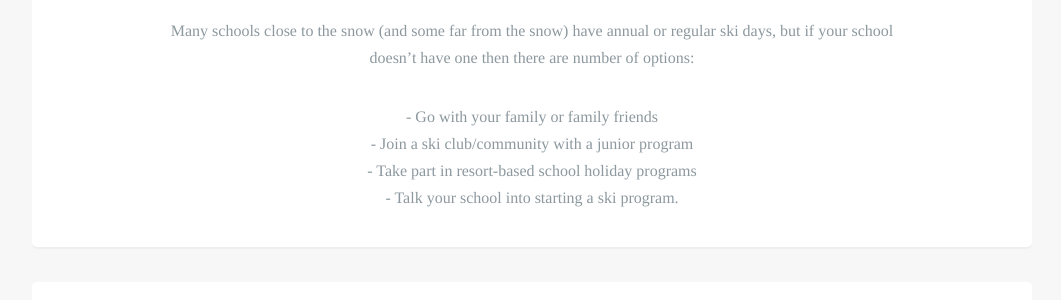
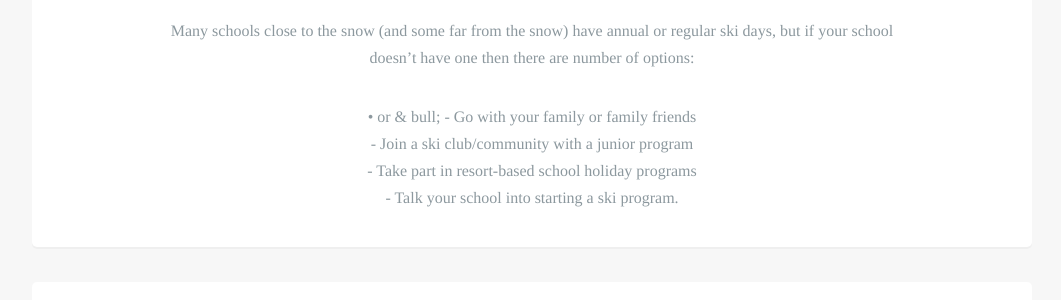
Before and after one commit to robcatto/robcatto.github.io, a Jekyll site: the page built from discoverxc/kids/index.html, in a window 1280 px wide and 900 px high, scrolled down 1121 px. Shown: the part 151-451 px from the top of the window, without its empty margins (108-1169 px from the left). Built offline with Jekyll 4.4.1, drawn with Linux system fonts in a browser that asks for light colours; some web fonts are replaced; Markdown is read by kramdown in place of the engine named in the settings.

Commit message:
Update index.html

```diff
--- a/discoverxc/kids/index.html
+++ b/discoverxc/kids/index.html
@@ -111,7 +111,7 @@ layout: default
                 <p>Kids generally start learning on classic skis but can quickly progress to skating skis.  As they build confidence on their skis they will start to explore ungroomed areas on the sides of the tracks and find hills to go up and down. The great thing about cross country skiing is that you can ski wherever you like however consider their skiing ability to ensure they have a safe snow experience.
                            <p>Many schools close to the snow (and some far from the snow) have annual or regular ski days, but if your school doesn’t have one then there are number of options:
 
-                           <p>- Go with your family or family friends
+                           <p>&#8226; or & bull; - Go with your family or family friends
                            <br>- Join a ski club/community with a junior program
                            <br>- Take part in resort-based school holiday programs
                            <br>- Talk your school into starting a ski program.
```
